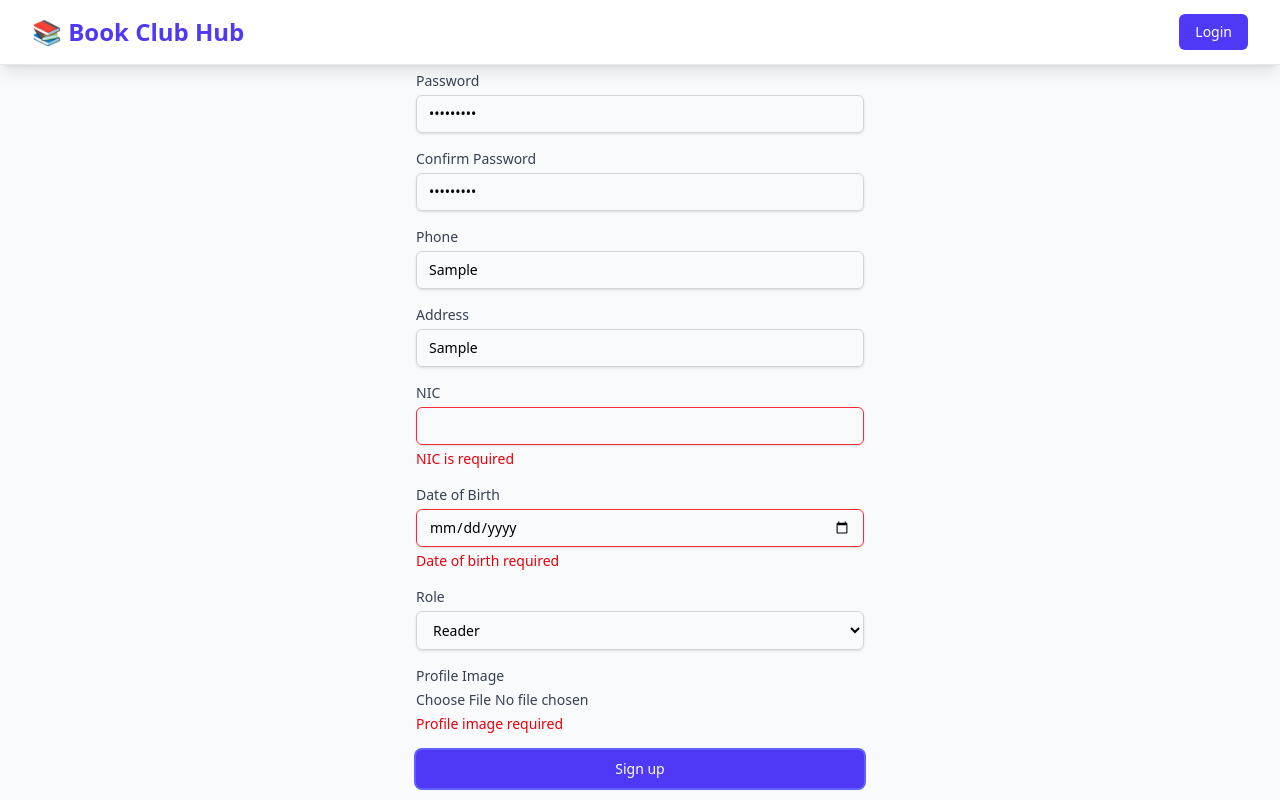
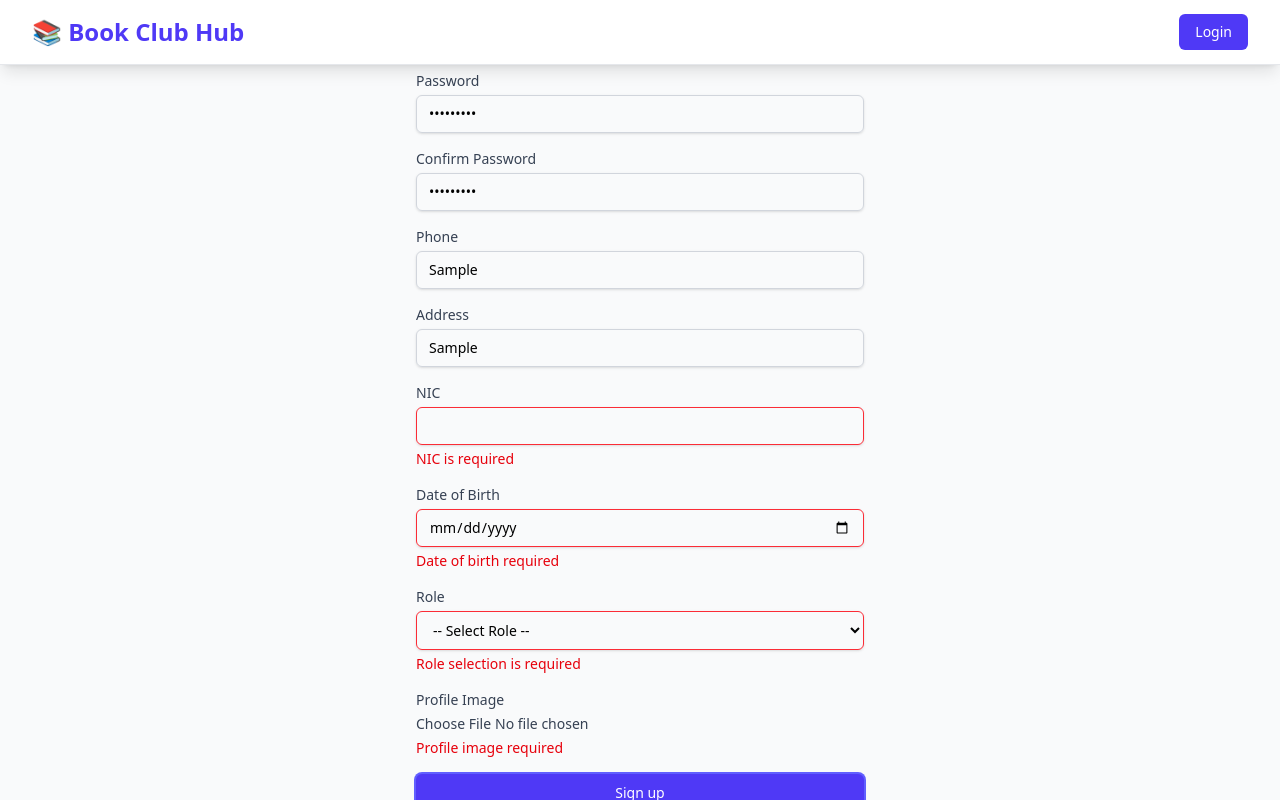
Before and after one commit to thathshila/Book-Club-Frontend, a React (Vite) app: page /signup in a window 1280 px wide. Both pictures are taken after typing "Sample", "name@example.com", "Sample123", "Sample123", "Sample", "Sample" into the empty fields and a click on the button "Sign up". Built offline with nearby package versions, Linux system fonts and the light colour scheme; no server answers.

Commit message:
user role set correctly

```diff
--- a/src/context/AuthProvider.tsx
+++ b/src/context/AuthProvider.tsx
@@ -22,7 +22,7 @@ export const AuthProvider = ({ children }: AuthProviderProps) => {
 
         if (decoded.role === "reader") {
             router.navigate("/readerDashboard");
-        } else if (decoded.role === "admin") {
+        } else if (decoded.role === "staff") {
             router.navigate("/adminDashboard");
         } else if (decoded.role === "librarian") {
             router.navigate("/librarianDashboard");
@@ -50,7 +50,7 @@ export const AuthProvider = ({ children }: AuthProviderProps) => {
 
                     if (decoded.role === "reader") {
                         router.navigate("/readerDashboard");
-                    } else if (decoded.role === "admin") {
+                    } else if (decoded.role === "staff") {
                         router.navigate("/adminDashboard");
                     } else if (decoded.role === "librarian") {
                         router.navigate("/librarianDashboard");
--- a/src/pages/SignUpPage.tsx
+++ b/src/pages/SignUpPage.tsx
@@ -1,25 +1,27 @@
-import React, { useState } from "react"
-import { Link, useNavigate } from "react-router-dom"
-import { signUp } from "../services/authService"
-import toast from "react-hot-toast"
-import axios from "axios"
+
+
+import React, { useState } from "react";
+import { Link, useNavigate } from "react-router-dom";
+import { signUp } from "../services/authService";
+import toast from "react-hot-toast";
+import axios from "axios";
 
 interface FormData {
-    name: string
-    email: string
-    password: string
-    confirmPassword: string
-    phone: string
-    address: string
-    dateOfBirth: string
-    role: "reader" | "admin" | "librarian"
-    profileImage: File | null
-    nic: string
-    memberCode?: string
+    name: string;
+    email: string;
+    password: string;
+    confirmPassword: string;
+    phone: string;
+    address: string;
+    dateOfBirth: string;
+    role: "reader" | "staff" | "librarian" | "";
+    profileImage: File | null;
+    nic: string;
+    memberCode?: string;
 }
 
 interface FormErrors {
-    [key: string]: string | undefined
+    [key: string]: string | undefined;
 }
 
 const Signup = () => {
@@ -31,113 +33,117 @@ const Signup = () => {
         phone: "",
         address: "",
         dateOfBirth: "",
-        role: "reader",
+        role: "", // ✅ No default role, forces manual selection
         profileImage: null,
         nic: "",
-    })
-    const [errors, setErrors] = useState<FormErrors>({})
-    const [isLoading, setIsLoading] = useState(false)
-    const navigate = useNavigate()
+    });
+
+    const [errors, setErrors] = useState<FormErrors>({});
+    const [isLoading, setIsLoading] = useState(false);
+    const navigate = useNavigate();
 
     const validateForm = (): boolean => {
-        const newErrors: FormErrors = {}
+        const newErrors: FormErrors = {};
 
-        if (!formData.name) newErrors.name = "Name is required"
-        if (!formData.email) newErrors.email = "Email is required"
+        if (!formData.name) newErrors.name = "Name is required";
+        if (!formData.email) newErrors.email = "Email is required";
         else if (!/^[^\s@]+@[^\s@]+\.[^\s@]+$/.test(formData.email))
-            newErrors.email = "Invalid email"
+            newErrors.email = "Invalid email format";
 
-        if (!formData.password) newErrors.password = "Password is required"
+        if (!formData.password) newErrors.password = "Password is required";
         else if (formData.password.length < 6)
-            newErrors.password = "At least 6 characters"
+            newErrors.password = "At least 6 characters";
 
         if (!formData.confirmPassword)
-            newErrors.confirmPassword = "Confirm your password"
+            newErrors.confirmPassword = "Confirm your password";
         else if (formData.password !== formData.confirmPassword)
-            newErrors.confirmPassword = "Passwords do not match"
+            newErrors.confirmPassword = "Passwords do not match";
 
-        if (!formData.phone) newErrors.phone = "Phone is required"
-        if (!formData.address) newErrors.address = "Address is required"
-        if (!formData.dateOfBirth) newErrors.dateOfBirth = "Date of birth required"
-        if (!formData.nic) newErrors.nic = "NIC is required"
-        if (!formData.profileImage) newErrors.profileImage = "Profile image required"
+        if (!formData.phone) newErrors.phone = "Phone is required";
+        if (!formData.address) newErrors.address = "Address is required";
+        if (!formData.dateOfBirth) newErrors.dateOfBirth = "Date of birth required";
+        if (!formData.nic) newErrors.nic = "NIC is required";
+        if (!formData.profileImage) newErrors.profileImage = "Profile image required";
+        if (!formData.role) newErrors.role = "Role selection is required";
 
-        setErrors(newErrors)
-        return Object.keys(newErrors).length === 0
-    }
+        setErrors(newErrors);
+        return Object.keys(newErrors).length === 0;
+    };
 
     const handleSubmit = async (e: React.FormEvent) => {
-        e.preventDefault()
-        if (validateForm()) {
-            setIsLoading(true)
-            const data = new FormData()
-            data.append("name", formData.name)
-            data.append("email", formData.email)
-            data.append("password", formData.password)
-            data.append("phone", formData.phone)
-            data.append("address", formData.address)
-            data.append("dateOfBirth", formData.dateOfBirth)
-            data.append("role", formData.role)
-            data.append("nic", formData.nic)
+        e.preventDefault();
+
+        if (!validateForm()) return;
+
+        setIsLoading(true);
+
+        const data = new FormData();
+        data.append("name", formData.name);
+        data.append("email", formData.email);
+        data.append("password", formData.password);
+        data.append("phone", formData.phone);
+        data.append("address", formData.address);
+        data.append("dateOfBirth", formData.dateOfBirth);
+        data.append("role", formData.role);
+        data.append("nic", formData.nic);
         if (formData.profileImage) {
-                data.append("profileImage", formData.profileImage)
+            data.append("profileImage", formData.profileImage);
         }
 
         try {
-                await signUp(data)
-                toast.success("Signup successful! Please login.")
-                navigate("/login")
+            await signUp(data);
+            toast.success("Signup successful! Please login.");
+            navigate("/login");
         } catch (error) {
             if (axios.isAxiosError(error)) {
-                    toast.error(error.response?.data?.message || "Signup failed")
+                toast.error(error.response?.data?.message || "Signup failed");
             } else {
-                    toast.error("Something went wrong")
+                toast.error("Something went wrong");
             }
         } finally {
-                setIsLoading(false)
+            setIsLoading(false);
         }
-        }
-    }
+    };
 
     const handleChange = (
         e: React.ChangeEvent<HTMLInputElement | HTMLSelectElement>
     ) => {
-        const { name, value } = e.target
+        const { name, value } = e.target;
         setFormData((prev) => ({
             ...prev,
             [name]: value,
-        }))
+        }));
         if (errors[name]) {
             setErrors((prev) => ({
                 ...prev,
                 [name]: undefined,
-            }))
+            }));
         }
-    }
+    };
 
     const handleFileChange = (e: React.ChangeEvent<HTMLInputElement>) => {
-        const file = e.target.files?.[0]
+        const file = e.target.files?.[0];
         if (file) {
             setFormData((prev) => ({
                 ...prev,
                 profileImage: file,
-            }))
+            }));
             setErrors((prev) => ({
                 ...prev,
                 profileImage: undefined,
-            }))
+            }));
         }
-    }
+    };
 
     return (
-        <div className='min-h-screen flex items-center justify-center bg-gray-50 py-12 px-4 sm:px-6 lg:px-8'>
-            <div className='max-w-md w-full space-y-8'>
+        <div className="min-h-screen flex items-center justify-center bg-gray-50 py-12 px-4 sm:px-6 lg:px-8">
+            <div className="max-w-md w-full space-y-8">
                 <div>
-                    <h2 className='text-center text-3xl font-extrabold text-gray-900'>
+                    <h2 className="text-center text-3xl font-extrabold text-gray-900">
                         Create your account
                     </h2>
                 </div>
-                <form className='space-y-4' onSubmit={handleSubmit}>
+                <form className="space-y-4" onSubmit={handleSubmit}>
                     {[
                         { label: "Full Name", name: "name", type: "text" },
                         { label: "Email Address", name: "email", type: "email" },
@@ -149,7 +155,7 @@ const Signup = () => {
                         { label: "Date of Birth", name: "dateOfBirth", type: "date" },
                     ].map(({ label, name, type }) => (
                         <div key={name}>
-                            <label htmlFor={name} className='block text-sm font-medium text-gray-700'>
+                            <label htmlFor={name} className="block text-sm font-medium text-gray-700">
                                 {label}
                             </label>
                             <input
@@ -163,62 +169,67 @@ const Signup = () => {
                                 } rounded-md shadow-sm focus:outline-none focus:ring-indigo-500 focus:border-indigo-500 sm:text-sm`}
                             />
                             {errors[name] && (
-                                <p className='text-sm text-red-600 mt-1'>{errors[name]}</p>
+                                <p className="text-sm text-red-600 mt-1">{errors[name]}</p>
                             )}
                         </div>
                     ))}
 
                     {/* Role Select */}
                     <div>
-                        <label htmlFor='role' className='block text-sm font-medium text-gray-700'>
+                        <label htmlFor="role" className="block text-sm font-medium text-gray-700">
                             Role
                         </label>
                         <select
-                            id='role'
-                            name='role'
+                            id="role"
+                            name="role"
                             value={formData.role}
                             onChange={handleChange}
-                            className='mt-1 block w-full px-3 py-2 border border-gray-300 rounded-md shadow-sm focus:outline-none focus:ring-indigo-500 focus:border-indigo-500 sm:text-sm'
+                            className={`mt-1 block w-full px-3 py-2 border ${
+                                errors.role ? "border-red-500" : "border-gray-300"
+                            } rounded-md shadow-sm focus:outline-none focus:ring-indigo-500 focus:border-indigo-500 sm:text-sm`}
                         >
-                            <option value='reader'>Reader</option>
-                            <option value='admin'>Admin</option>
-                            <option value='librarian'>Librarian</option>
+                            <option value="">-- Select Role --</option>
+                            <option value="staff">Staff Member</option>
+                            <option value="librarian">Librarian</option>
                         </select>
+                        {errors.role && (
+                            <p className="text-sm text-red-600 mt-1">{errors.role}</p>
+                        )}
                     </div>
 
                     {/* Profile Image Upload */}
                     <div>
-                        <label htmlFor='profileImage' className='block text-sm font-medium text-gray-700'>
+                        <label htmlFor="profileImage" className="block text-sm font-medium text-gray-700">
                             Profile Image
                         </label>
                         <input
-                            id='profileImage'
-                            name='profileImage'
-                            type='file'
-                            accept='image/*'
+                            id="profileImage"
+                            name="profileImage"
+                            type="file"
+                            accept="image/*"
                             onChange={handleFileChange}
-                            className='mt-1 block w-full text-sm text-gray-700'
+                            className="mt-1 block w-full text-sm text-gray-700"
                         />
                         {errors.profileImage && (
-                            <p className='text-sm text-red-600 mt-1'>{errors.profileImage}</p>
+                            <p className="text-sm text-red-600 mt-1">{errors.profileImage}</p>
                         )}
                     </div>
 
                     {/* Submit Button */}
                     <div>
                         <button
-                            type='submit'
+                            type="submit"
                             disabled={isLoading}
-                            className='w-full flex justify-center py-2 px-4 border border-transparent rounded-md shadow-sm text-sm font-medium text-white bg-indigo-600 hover:bg-indigo-700 focus:outline-none focus:ring-2 focus:ring-indigo-500'
+                            className="w-full flex justify-center py-2 px-4 border border-transparent rounded-md shadow-sm text-sm font-medium text-white bg-indigo-600 hover:bg-indigo-700 focus:outline-none focus:ring-2 focus:ring-indigo-500"
                         >
                             {isLoading ? "Signing up..." : "Sign up"}
                         </button>
                     </div>
 
-                    <div className='text-center'>
-                        <p className='text-sm text-gray-600'>
+                    <div className="text-center">
+                        <p className="text-sm text-gray-600">
                             Already have an account?{" "}
-                            <Link to='/login' className='text-indigo-600 hover:text-indigo-500'>
+                            <Link to="/login" className="text-indigo-600 hover:text-indigo-500">
                                 Sign in
                             </Link>
                         </p>
@@ -226,7 +237,7 @@ const Signup = () => {
                 </form>
             </div>
         </div>
-    )
-}
+    );
+};
 
-export default Signup
+export default Signup;
--- a/src/services/authService.ts
+++ b/src/services/authService.ts
@@ -5,7 +5,7 @@ export interface SignUpResponse {
     _id: string
     name: string
     email: string
-    role: "admin" | "librarian" | "reader"
+    role: "staff" | "librarian" | "reader"
     phone: string
     address: string
     dateOfBirth: string
@@ -20,7 +20,7 @@ export interface LoginResponse {
     _id: string
     name: string
     email: string
-    role: "admin" | "librarian" | "reader"
+    role: "staff" | "librarian" | "reader"
     accessToken: string
 }
 
--- a/src/types/User.ts
+++ b/src/types/User.ts
@@ -2,7 +2,7 @@ export interface User {
     name: string;
     email: string;
     password?: string;
-    role?: "admin" | "librarian" | "reader";
+    role?: "staff" | "librarian" | "reader";
     phone?: string;
     address?: string;
     dateOfBirth?: string;
```
Lines whose indentation alone changed are shown as unchanged.
